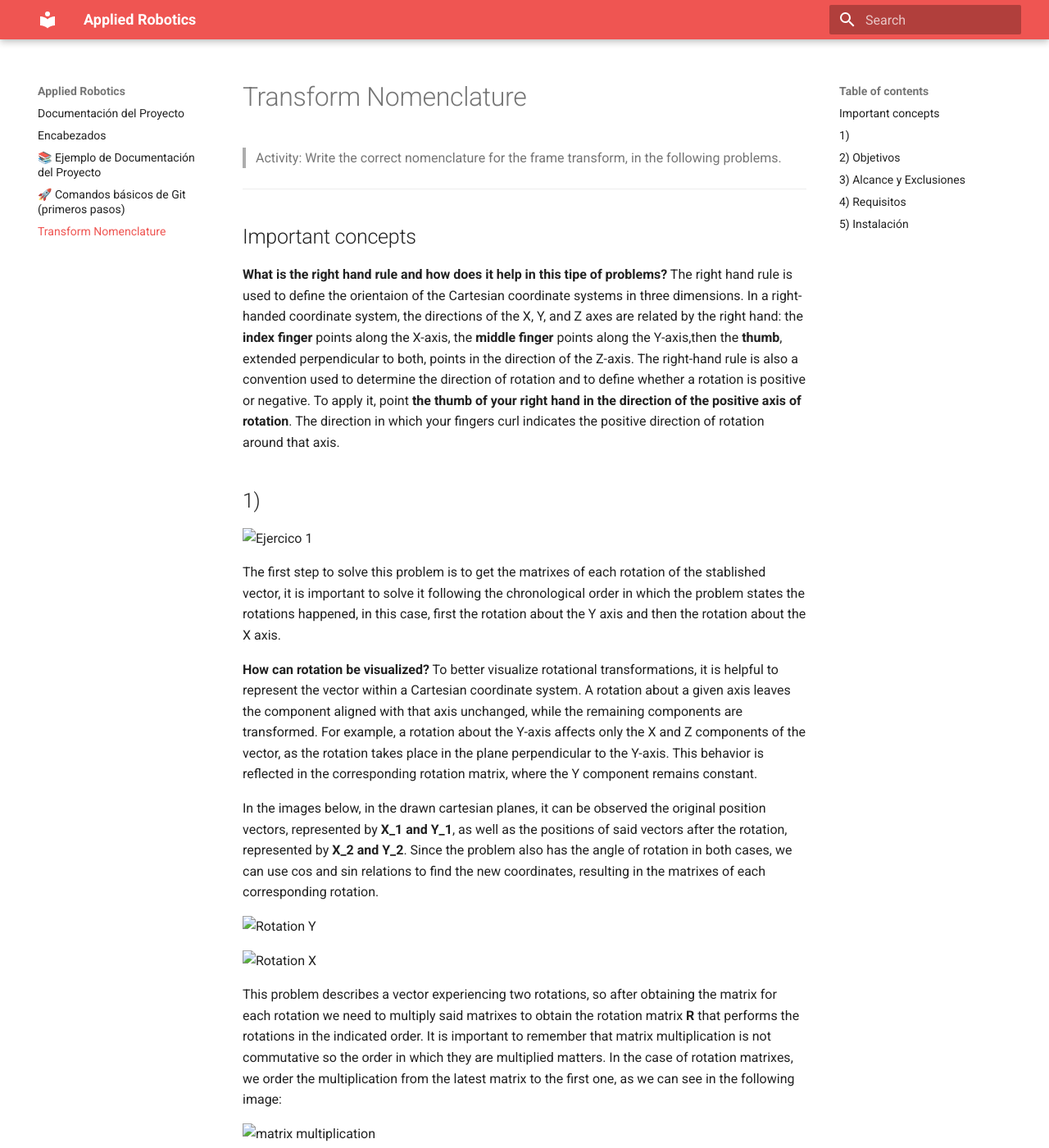
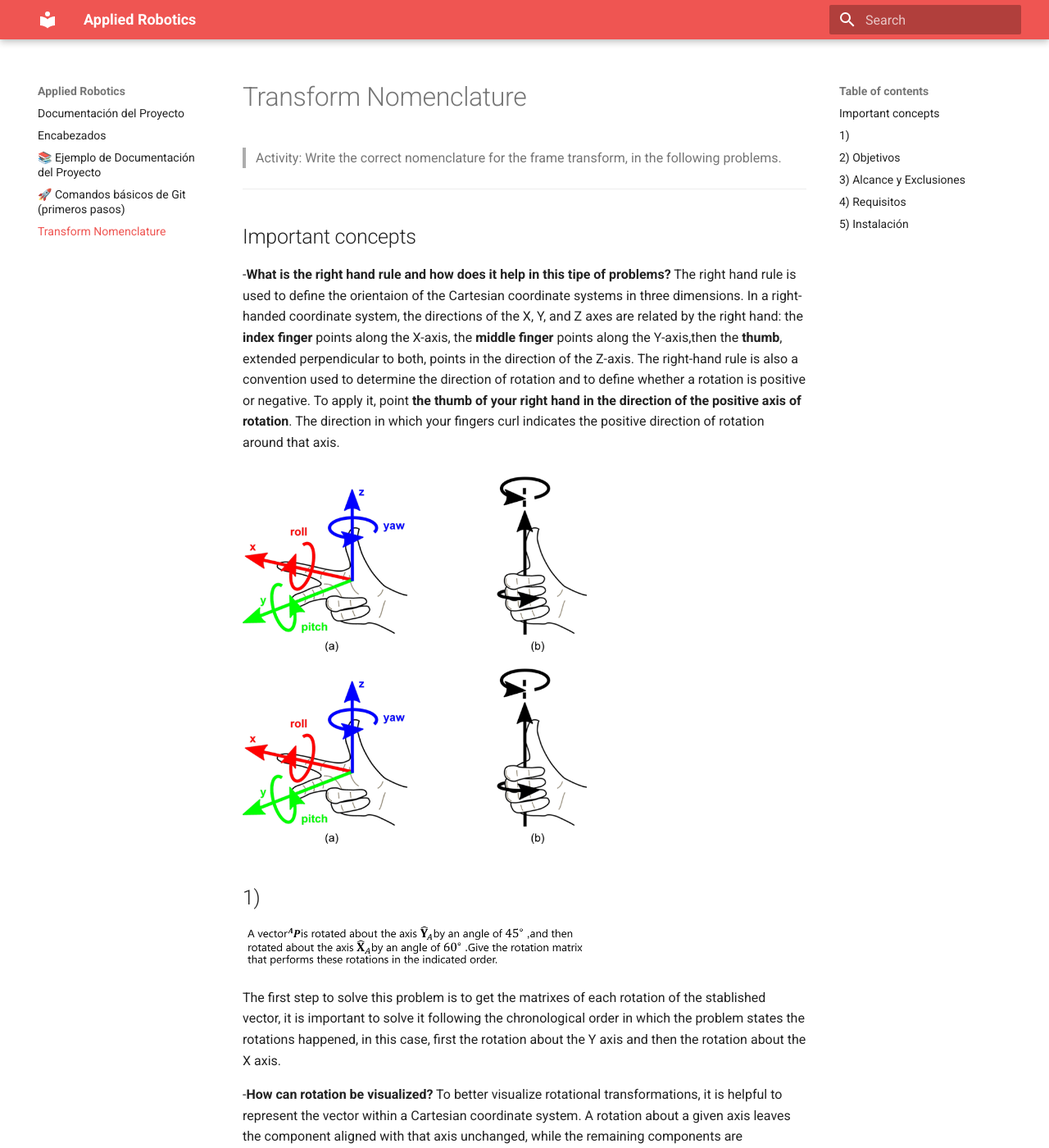
Before and after one commit to Hector-Cornejo/Applied_robotics, an MkDocs documentation site: the page built from docs/transform_nom.md, in a window 1280 px wide and 1400 px high. Shown: the whole window at 82% size. Built offline with MkDocs 1.6.1 and Material for MkDocs 9.7.7, drawn with Linux system fonts in a browser that asks for light colours.

Commit message:
transform_images_update

```diff
--- a/docs/transform_nom.md
+++ b/docs/transform_nom.md
@@ -5,36 +5,40 @@
 
 ---
 ## Important concepts
-**What is the right hand rule and how does it help in this tipe of problems?**
+-**What is the right hand rule and how does it help in this tipe of problems?**
 The right hand rule is used to define the orientaion of the Cartesian coordinate systems in three dimensions. In a right-handed coordinate system, the directions of the X, Y, and Z axes are related by the right hand: the **index finger** points along the X-axis, the **middle finger** points along the Y-axis,then the **thumb**, extended perpendicular to both, points in the direction of the Z-axis.
 The right-hand rule is also a convention used to determine the direction of rotation and to define whether a rotation is positive or negative. To apply it, point **the thumb of your right hand in the direction of the positive axis of rotation**. The direction in which your fingers curl indicates the positive direction of rotation around that axis.
 
+<img src="../recursos/imgs/right_hand.png" alt="axis" width="420">
+<img src="../recursos/imgs/right_hand_rotation.png" alt="rotation" width="420">
+
+
 ## 1)
-<img src="../docs/recursos/imgs/trsf_nom_1.jpeg" alt="Ejercico 1" width="420">
+<img src="../recursos/imgs/trsf_nom_1.jpeg" alt="Ejercico 1" width="420">
 
 The first step to solve this problem is to get the matrixes of each rotation of the stablished vector, it is important to solve it following the chronological order in which the problem states the rotations happened, in this case, first the rotation about the Y axis and then the rotation about the X axis.
 
-**How can rotation be visualized?**
+-**How can rotation be visualized?**
 To better visualize rotational transformations, it is helpful to represent the vector within a Cartesian coordinate system. A rotation about a given axis leaves the component aligned with that axis unchanged, while the remaining components are transformed. For example, a rotation about the Y-axis affects only the X and Z components of the vector, as the rotation takes place in the plane perpendicular to the Y-axis. This behavior is reflected in the corresponding rotation matrix, where the Y component remains constant.
 
 In the images below, in the drawn cartesian planes, it can be observed the original position vectors, represented by **X_1 and Y_1**, as well as the positions of said vectors after the rotation, represented by **X_2 and Y_2**. Since the problem also has the angle of rotation in both cases, we can use cos and sin relations to find the new coordinates, resulting in the matrixes of each corresponding rotation.
 
-<img src="../docs/recursos/imgs/rotation_y.png" alt="Rotation Y" width="420">
+<img src="../recursos/imgs/rotation_y.png" alt="Rotation Y" width="420">
 
-<img src="../docs/recursos/imgs/rotation_x.png" alt="Rotation X" width="420">
+<img src="../recursos/imgs/rotation_x.png" alt="Rotation X" width="420">
 
 This problem describes a vector experiencing two rotations, so after obtaining the matrix for each rotation we need to multiply said matrixes to obtain the rotation matrix **R** that performs the rotations in the indicated order.
 It is important to remember that matrix multiplication is not commutative so the order in which they are multiplied matters. In the case of rotation matrixes, we order the multiplication from the latest matrix to the first one, as we can see in the following image:
 
-<img src="../docs/recursos/imgs/matrix_mul.png" alt="matrix multiplication" width="420">
+<img src="../recursos/imgs/matrix_mul.png" alt="matrix multiplication" width="420">
 
 In order to multiply two matrices, the number of columns of the first matrix must be equal to the number of rows of the second matrix. Each element of the resulting matrix is obtained by taking the dot product of a row from the first matrix with a column from the second matrix.
 
-<img src="../docs/recursos/imgs/matrix_res.png" alt="multiplication result" width="420">
+<img src="../recursos/imgs/matrix_res.png" alt="multiplication result" width="420">
 
 Finally we just need to simplify our result and we get the rotation matrix **R** whit all its axis components:
 
-<img src="../docs/recursos/imgs/matrix_sim.png" alt="rotation matrix R" width="420">
+<img src="../recursos/imgs/matrix_sim.png" alt="rotation matrix R" width="420">
 
 
 
```
Also changed, not shown: docs/recursos/imgs/right_hand.png (added), docs/recursos/imgs/right_hand_rotation.png (added).
